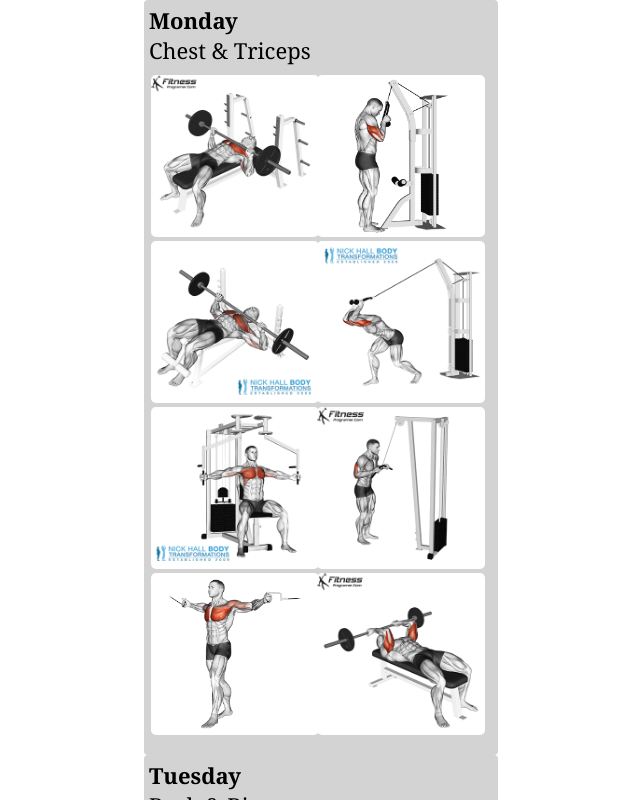
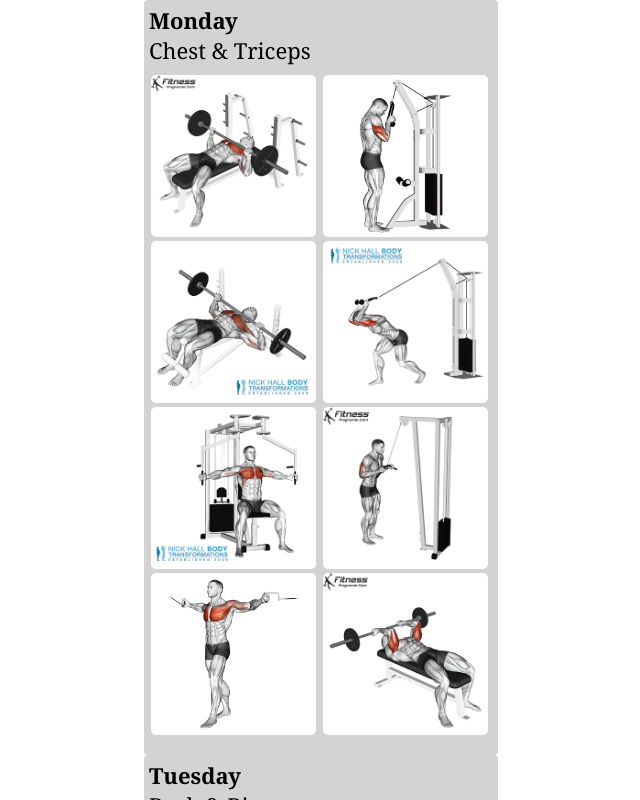
Before and after one commit to ROHITbhardwajTEAM/final-gym, a React (Create React App) app: page / in a window 1280 px wide. Shown: the top 800 px of the page, without its empty margins (319-959 px from the left). Built offline with nearby package versions, Linux system fonts and the light colour scheme.

Commit message:
Update v15 gym.css

```diff
--- a/src/gym.css
+++ b/src/gym.css
@@ -18,7 +18,7 @@
 
 img {
 
-    width: 168px;
+    width: 165px;
     height: 162px;
     border-radius:5px;
 
@@ -27,7 +27,7 @@ img {
 .first {
 
     display: inline-block;
-    width: 162px;
+    width: 168px;
     margin-left:2px;
     margin-right:2px;
     /* height: x; */
```
